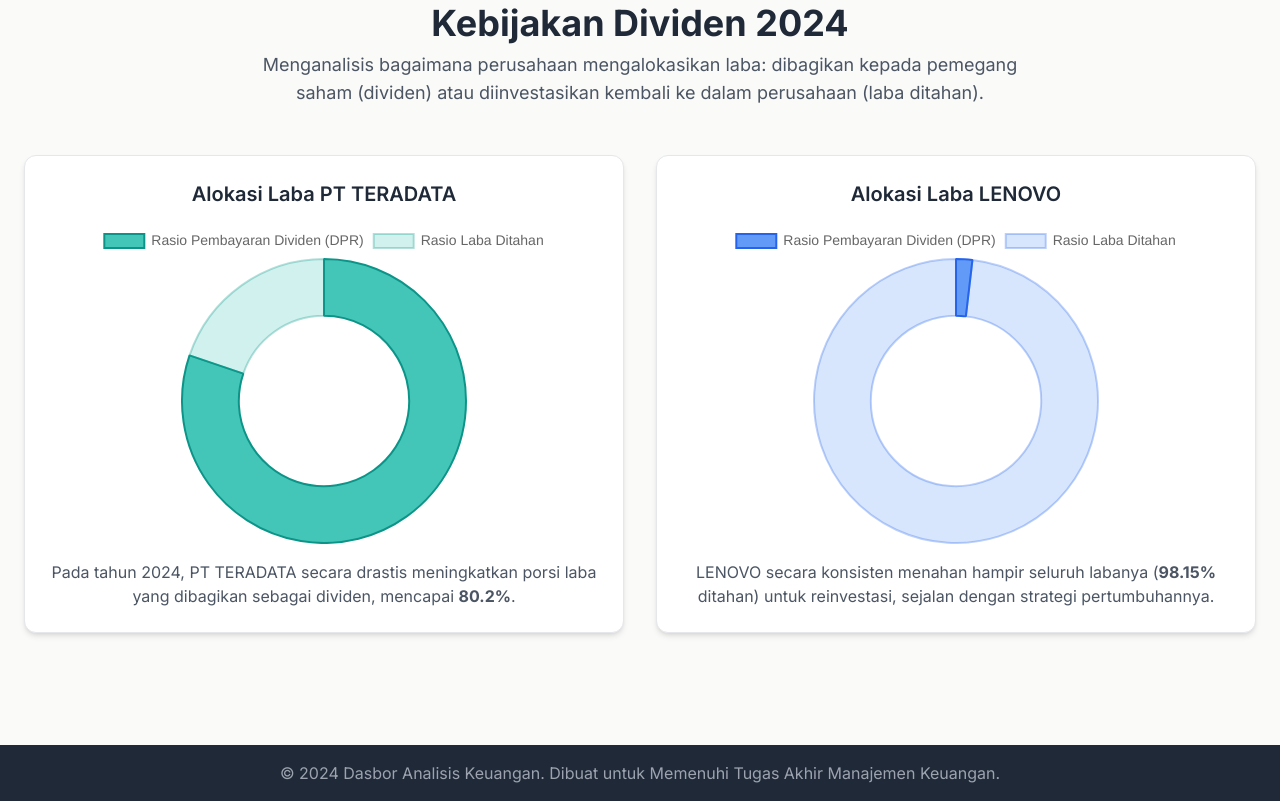
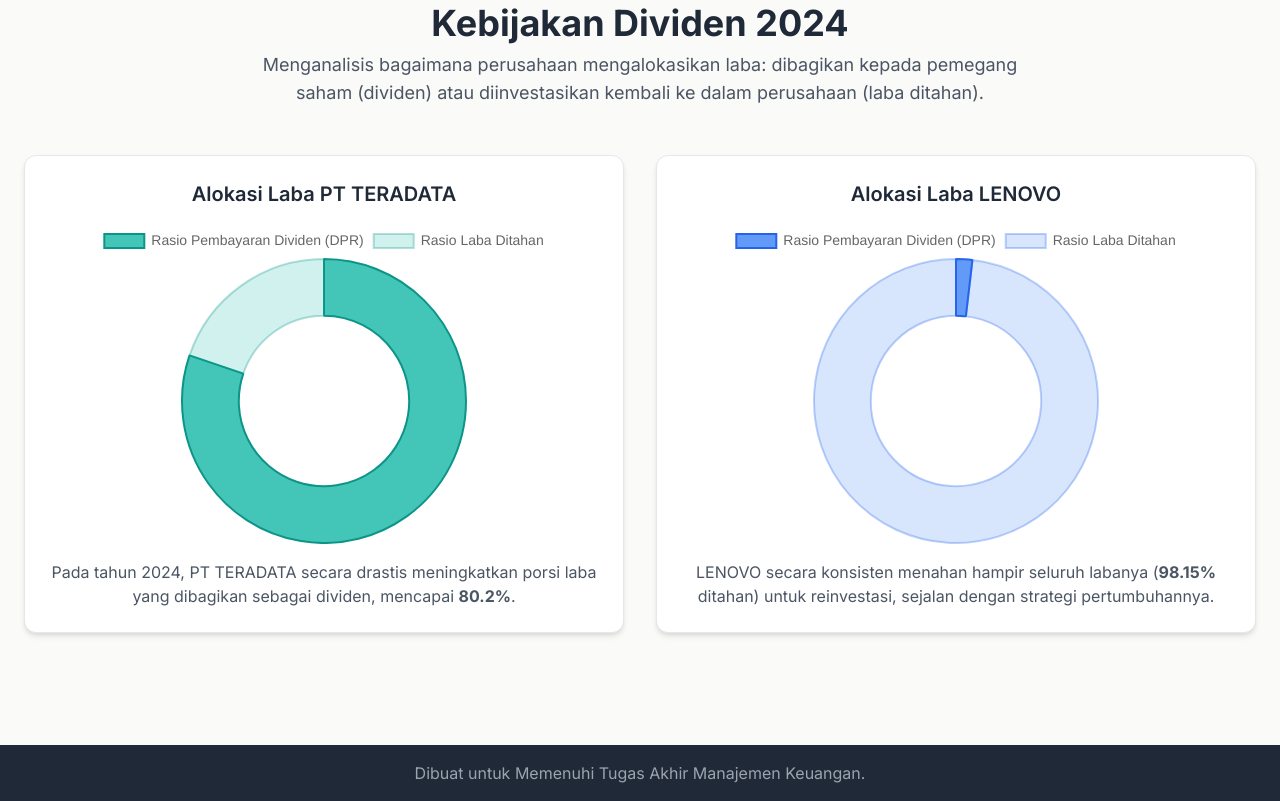
Before and after one commit to Sikopii/ManKeu, a plain HTML site: page index.html in a window 1280 px wide. Shown: the part 3012-3813 px from the top of the page. Drawn offline with nearby package versions, Linux system fonts and the light colour scheme.

Commit message:
Update index.html

```diff
--- a/index.html
+++ b/index.html
@@ -344,7 +344,7 @@
     <footer class="bg-gray-800 text-white mt-16">
       <div class="container mx-auto px-6 py-4 text-center text-gray-400">
         <p>
-          &copy; 2024 Dasbor Analisis Keuangan. Dibuat untuk Memenuhi Tugas Akhir Manajemen Keuangan.
+          Dibuat untuk Memenuhi Tugas Akhir Manajemen Keuangan.
         </p>
       </div>
     </footer>
```
